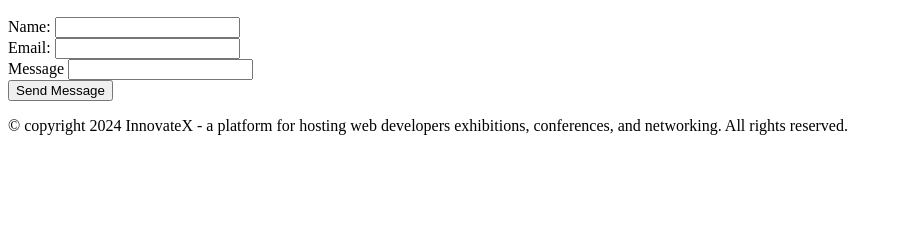
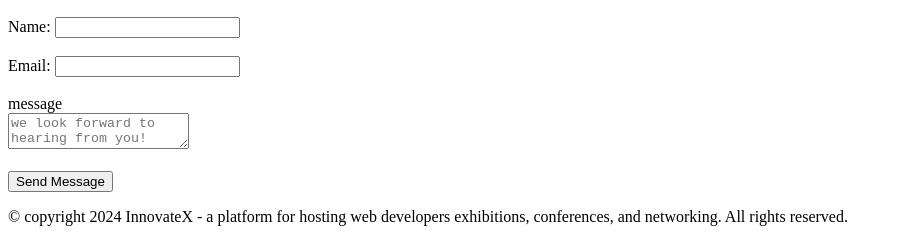
Before and after one commit to Duchess-dezi/TechCon_HTML, a plain HTML site: page techcon_website/contact.html in a window 1280 px wide. Shown: the part 939-1181 px from the top of the page, without its empty margins (0-902 px from the left). Before the commit the page ends 1090 px from the top, so only its background shows below. Drawn offline with Linux system fonts and the light colour scheme.

Commit message:
Updated contact.html

```diff
--- a/techcon_website/contact.html
+++ b/techcon_website/contact.html
@@ -2,7 +2,7 @@
 <html lang="en">
     <head>
         <meta charset="utf-8">
-        <title>Registration</title>
+        <title>Contact Info</title>
         <meta name="Viewport" content="width=device-width" initial-scale="1.0">
     </head>
     <body>
@@ -24,7 +24,7 @@
             <h2>Reach Out to Us</h2>
             <p> Our detailed contact information is below;</p>
             <h4>Info</h4>
-            Email: <a href="mailto:dezinyerhovwo@gmail.com" target="_blank">dezinyerhovwo@gmail.com</a><br>
+            Email: <a href="mailto:email@example.com" target="_blank">dezinyerhovwo@gmail.com</a><br>
             Twitter: <a href="https://x.com/Duchess_dexi" target="_blank">@Duchess_dexi</a><br>
             LinkedIn: <a href="https://www.linkedin.com/in/nyerhovwo-udezi-c/" target="_blank">Udezi Nyerhovwo</a><br>
         <p>Innovatex, 15th Jan 2025 happening live, Meet Us Here</p>
@@ -34,13 +34,13 @@
         <form>
             <label for="Name">Name: </label>
             <input type="text">
-            <br>
+            <br><br>
             <label for="email">Email: </label>
             <input type="email">
-            <br>
-            <label for="textarea">Message</label>
-            <input type="textarea">
-            <br>
+            <br><br>
+            <label for="messages">message</label><br>
+            <textarea placeholder="we look forward to hearing from you!"></textarea>
+            <br><br>
             <button type="submit">Send Message</button>
         </form>
     </main>
```
